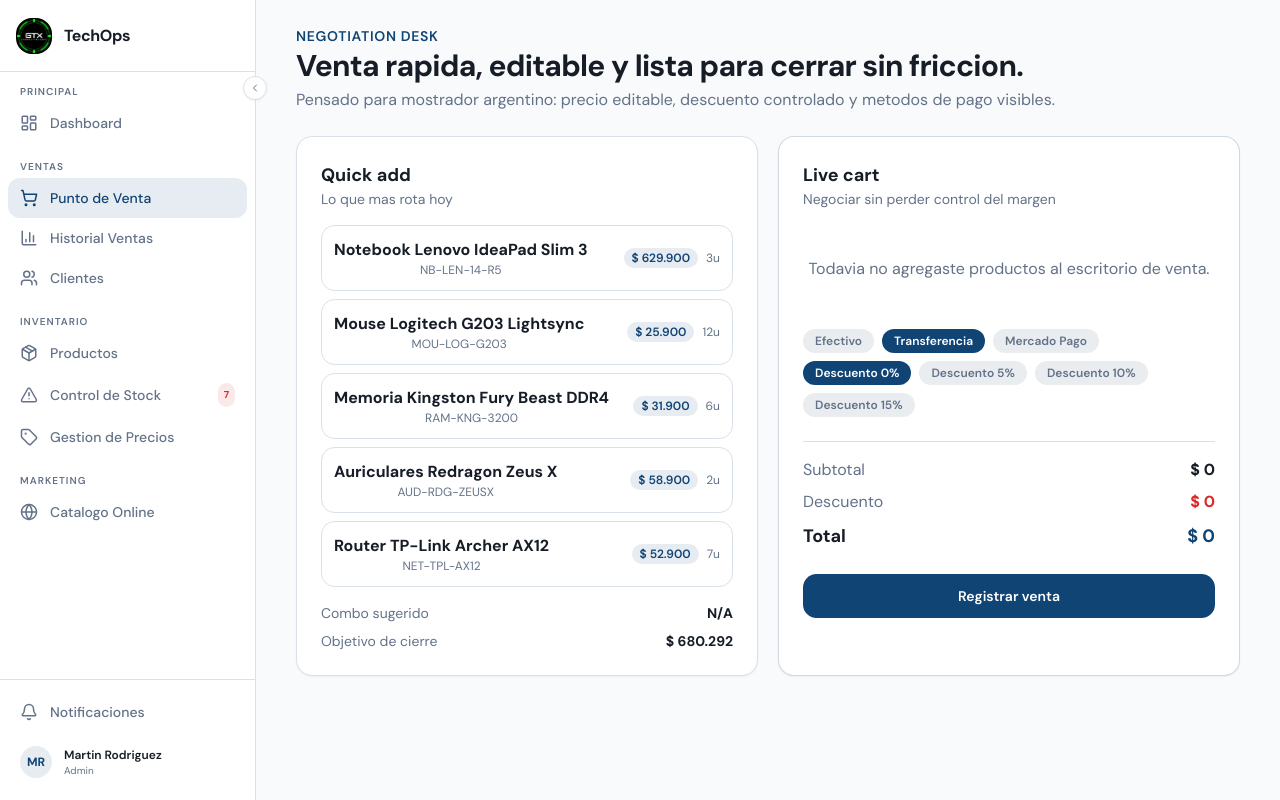
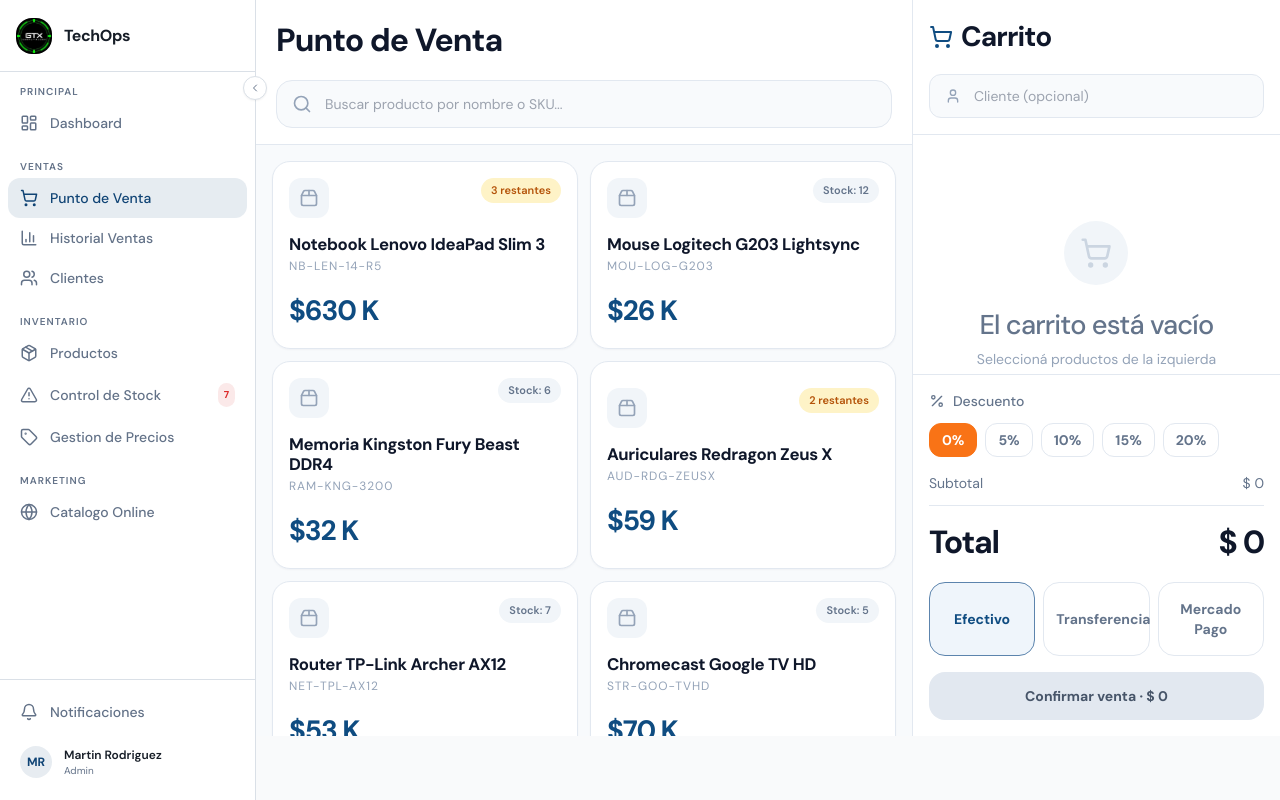
Before and after one commit to FabriBenitez/GtxComputacion, a Next.js app: page /pos in a window 1280 px wide. Built offline with nearby package versions, Linux system fonts and the light colour scheme.

Commit message:
Arreglado

```diff
--- a/src/app/pos/page.tsx
+++ b/src/app/pos/page.tsx
@@ -1,17 +1,10 @@
 'use client'
 
 import AppLayout from '@/components/AppLayout'
-import { useState, useEffect, useDeferredValue } from 'react'
+import { useDeferredValue, useEffect, useMemo, useState } from 'react'
+import { Search, ShoppingCart, User, Package2, Trash2, Minus, Plus, Percent } from 'lucide-react'
+import { compactCurrency, currency, initialProducts, paymentMethods } from '@/mockData'
 
-// Importar componentes auxiliares
-import SectionHeading from '@/components/SectionHeading' // Asumiendo que lo moviste a src/components
-import BoardCard from './BoardCard'
-import CartLine from './CartLine'
-
-// Importar datos y utilidades (ajusta la ruta si es diferente)
-import { initialProducts, paymentMethods, currency, compactCurrency } from '@/mockData'
-
-// Definir interfaces para productos y elementos del carrito
 interface Product {
   id: number
   name: string
@@ -33,7 +26,7 @@
   featured: string
   description: string
   specs: {
-    [key: string]: string | undefined // Permitir que los valores de specs sean string o undefined
+    [key: string]: string | undefined
   }
   variants: { label: string; stock: number }[]
   priceHistory: string[]
@@ -49,14 +42,37 @@
   unitPrice: number
 }
 
+const DISCOUNT_OPTIONS = [0, 5, 10, 15, 20]
+
+function stockBadge(product: Product) {
+  if (product.stock <= 0) {
+    return {
+      label: 'Sin stock',
+      className: 'bg-rose-100 text-rose-500',
+    }
+  }
+
+  if (product.stock <= 3) {
+    return {
+      label: `${product.stock} restantes`,
+      className: 'bg-amber-100 text-amber-700',
+    }
+  }
+
+  return {
+    label: `Stock: ${product.stock}`,
+    className: 'bg-slate-100 text-slate-500',
+  }
+}
+
 export default function POSPage() {
   const [products, setProducts] = useState<Product[]>(initialProducts)
   const [search, setSearch] = useState('')
+  const [customer, setCustomer] = useState('')
   const [cart, setCart] = useState<CartItem[]>([])
-  const [paymentMethod, setPaymentMethod] = useState('Transferencia')
+  const [paymentMethod, setPaymentMethod] = useState('Efectivo')
   const [discountRate, setDiscountRate] = useState(0)
   const [flashMessage, setFlashMessage] = useState('')
-  const [selectedProductId, setSelectedProductId] = useState<number>(initialProducts[0]?.id || 0) // Asumiendo que initialProducts no está vacío
 
   const deferredSearch = useDeferredValue(search)
 
@@ -66,19 +82,15 @@
     return () => window.clearTimeout(timer)
   }, [flashMessage])
 
-  const filteredProducts = products.filter((product) => {
+  const filteredProducts = useMemo(() => {
     const query = deferredSearch.trim().toLowerCase()
-    if (!query) return true
-    return (
-      product.name.toLowerCase().includes(query) ||
-      product.brand.toLowerCase().includes(query) ||
-      product.sku.toLowerCase().includes(query)
-    )
+    if (!query) return products
+
+    return products.filter((product) => {
+      const fullName = `${product.category} ${product.brand} ${product.name}`.toLowerCase()
+      return fullName.includes(query) || product.sku.toLowerCase().includes(query)
     })
-
-  // focusProduct es necesario para el "Combo sugerido" y "Objetivo de cierre"
-  const focusProduct =
-    products.find((product) => product.id === selectedProductId) ?? products[0]
+  }, [deferredSearch, products])
 
   const cartSubtotal = cart.reduce((acc, item) => acc + item.qty * item.unitPrice, 0)
   const discountValue = Math.round((cartSubtotal * discountRate) / 100)
@@ -96,6 +108,7 @@
 
     setCart((current) => {
       const existing = current.find((item) => item.id === product.id)
+
       if (existing) {
         return current.map((item) =>
           item.id === product.id
@@ -117,18 +130,16 @@
       ]
     })
 
-    notify(`${product.name} agregado al escritorio de venta.`)
+    notify(`${product.name} agregado al carrito.`)
   }
 
-  function updateCartItem(id: number, field: string, value: string | number) {
+  function updateQuantity(id: number, nextQty: number) {
     setCart((current) =>
-      current.map((item) => {
-        if (item.id !== id) return item
-        if (field === 'qty') {
-          return { ...item, qty: Math.max(1, Math.min(Number(value), item.stock)) }
-        }
-        return { ...item, unitPrice: Math.max(0, Number(value)) }
-      }),
+      current.map((item) =>
+        item.id === id
+          ? { ...item, qty: Math.max(1, Math.min(nextQty, item.stock)) }
+          : item,
+      ),
     )
   }
 
@@ -138,7 +149,7 @@
 
   function registerSale() {
     if (!cart.length) {
-      notify('Agrega productos antes de cerrar la venta.')
+      notify('Agrega productos antes de confirmar la venta.')
       return
     }
 
@@ -146,6 +157,7 @@
       current.map((product) => {
         const sold = cart.find((item) => item.id === product.id)
         if (!sold) return product
+
         return {
           ...product,
           stock: Math.max(product.stock - sold.qty, 0),
@@ -154,102 +166,232 @@
         }
       }),
     )
+
     setCart([])
     setDiscountRate(0)
-    notify(`Venta cerrada por ${currency.format(cartTotal)} via ${paymentMethod}.`)
+    setCustomer('')
+    notify(`Venta confirmada por ${currency.format(cartTotal)}.`)
   }
 
   return (
     <AppLayout>
-      <div className="mx-auto max-w-screen-2xl space-y-6 px-6 py-6 lg:px-8 xl:px-10">
-        <SectionHeading
-          tag="Negotiation desk"
-          title="Venta rapida, editable y lista para cerrar sin friccion."
-          text="Pensado para mostrador argentino: precio editable, descuento controlado y metodos de pago visibles."
+      <div className="h-[calc(100vh-4rem)] overflow-hidden bg-slate-50">
+        <div className="grid h-full grid-cols-1 xl:grid-cols-[1.7fr_0.95fr]">
+          <section className="flex min-h-0 flex-col border-r border-slate-200 bg-slate-50">
+            <div className="border-b border-slate-200 bg-white px-5 py-4">
+              <h1 className="text-[2rem] font-extrabold tracking-[-0.03em] text-slate-900">
+                Punto de Venta
+              </h1>
+
+              <div className="relative mt-4">
+                <Search className="pointer-events-none absolute left-4 top-1/2 h-5 w-5 -translate-y-1/2 text-slate-400" />
+                <input
+                  value={search}
+                  onChange={(event) => setSearch(event.target.value)}
+                  placeholder="Buscar producto por nombre o SKU..."
+                  className="h-12 w-full rounded-2xl border border-slate-200 bg-slate-50 pl-12 pr-4 text-sm text-slate-700 outline-none transition focus:border-slate-300 focus:bg-white"
                 />
+              </div>
+            </div>
 
-        <div className="pos-grid grid grid-cols-1 gap-5 md:grid-cols-2">
-          <BoardCard title="Quick add" subtitle="Lo que mas rota hoy">
-            <div className="stack-gap space-y-2">
-              {filteredProducts.slice(0, 5).map((product) => (
-                <button key={product.id} className="queue-item flex w-full items-center justify-between rounded-lg border border-border p-3 transition-colors hover:bg-muted" onClick={() => addToCart(product)}>
+            <div className="min-h-0 flex-1 overflow-y-auto px-4 py-4">
+              <div className="grid grid-cols-1 gap-3 sm:grid-cols-2 2xl:grid-cols-3">
+                {filteredProducts.map((product) => {
+                  const badge = stockBadge(product)
+
+                  return (
+                    <button
+                      key={product.id}
+                      onClick={() => addToCart(product)}
+                      className="rounded-[18px] border border-slate-200 bg-white p-4 text-left shadow-[0_1px_2px_rgba(15,23,42,0.04)] transition hover:-translate-y-0.5 hover:border-slate-300 hover:shadow-[0_10px_30px_rgba(15,23,42,0.08)]"
+                    >
+                      <div className="flex items-start justify-between gap-3">
+                        <span className="flex h-10 w-10 items-center justify-center rounded-xl bg-slate-100 text-slate-400">
+                          <Package2 className="h-5 w-5" />
+                        </span>
+                        <span
+                          className={`rounded-full px-2.5 py-1 text-[11px] font-semibold ${badge.className}`}
+                        >
+                          {badge.label}
+                        </span>
+                      </div>
+
+                      <div className="mt-4">
+                        <h2 className="line-clamp-2 text-[1.05rem] font-extrabold leading-5 tracking-[-0.02em] text-slate-900">
+                          {product.name}
+                        </h2>
+                        <p className="mt-1 text-xs uppercase tracking-[0.08em] text-slate-400">
+                          {product.sku}
+                        </p>
+                      </div>
+
+                      <p className="mt-4 text-[1.75rem] font-black tracking-[-0.04em] text-[#0f4c81]">
+                        {compactCurrency.format(product.price)}
+                      </p>
+                    </button>
+                  )
+                })}
+              </div>
+            </div>
+          </section>
+
+          <aside className="flex min-h-0 flex-col bg-white">
+            <div className="border-b border-slate-200 px-4 py-4">
+              <div className="flex items-center gap-2 text-[1.75rem] font-extrabold tracking-[-0.03em] text-slate-900">
+                <ShoppingCart className="h-6 w-6 text-[#0f4c81]" />
+                <span>Carrito</span>
+              </div>
+
+              <div className="relative mt-4">
+                <User className="pointer-events-none absolute left-4 top-1/2 h-4 w-4 -translate-y-1/2 text-slate-400" />
+                <input
+                  value={customer}
+                  onChange={(event) => setCustomer(event.target.value)}
+                  placeholder="Cliente (opcional)"
+                  className="h-11 w-full rounded-xl border border-slate-200 bg-slate-50 pl-11 pr-4 text-sm text-slate-700 outline-none transition focus:border-slate-300 focus:bg-white"
+                />
+              </div>
+            </div>
+
+            <div className="min-h-0 flex-1 overflow-y-auto">
+              {cart.length ? (
+                <div className="space-y-3 px-4 py-4">
+                  {cart.map((item) => (
+                    <div
+                      key={item.id}
+                      className="rounded-2xl border border-slate-200 bg-slate-50 p-3"
+                    >
+                      <div className="flex items-start justify-between gap-3">
                         <div>
-                    <strong className="text-foreground">{product.name}</strong>
-                    <span className="block text-xs text-muted-foreground">{product.sku}</span>
+                          <h3 className="text-sm font-bold text-slate-900">{item.name}</h3>
+                          <p className="mt-1 text-[11px] uppercase tracking-[0.08em] text-slate-400">
+                            {item.sku}
+                          </p>
                         </div>
-                  <div className="queue-side flex items-center gap-2">
-                    <mark className="rounded-md bg-primary/10 px-2 py-0.5 text-xs font-semibold text-primary">{currency.format(product.price)}</mark>
-                    <small className="text-xs text-muted-foreground">{product.stock}u</small>
+
+                        <button
+                          onClick={() => removeFromCart(item.id)}
+                          className="rounded-lg p-2 text-slate-400 transition hover:bg-white hover:text-rose-500"
+                          aria-label={`Quitar ${item.name}`}
+                        >
+                          <Trash2 className="h-4 w-4" />
+                        </button>
                       </div>
+
+                      <div className="mt-3 flex items-center justify-between gap-3">
+                        <div className="inline-flex items-center rounded-xl border border-slate-200 bg-white">
+                          <button
+                            onClick={() => updateQuantity(item.id, item.qty - 1)}
+                            className="px-3 py-2 text-slate-500 transition hover:text-slate-900"
+                            aria-label="Reducir cantidad"
+                          >
+                            <Minus className="h-4 w-4" />
+                          </button>
+                          <span className="min-w-10 text-center text-sm font-bold text-slate-900">
+                            {item.qty}
+                          </span>
+                          <button
+                            onClick={() => updateQuantity(item.id, item.qty + 1)}
+                            className="px-3 py-2 text-slate-500 transition hover:text-slate-900"
+                            aria-label="Aumentar cantidad"
+                          >
+                            <Plus className="h-4 w-4" />
+                          </button>
+                        </div>
+
+                        <div className="text-right">
+                          <p className="text-xs text-slate-400">
+                            {currency.format(item.unitPrice)} c/u
+                          </p>
+                          <p className="text-lg font-extrabold tracking-[-0.02em] text-[#0f4c81]">
+                            {currency.format(item.unitPrice * item.qty)}
+                          </p>
+                        </div>
+                      </div>
+                    </div>
+                  ))}
+                </div>
+              ) : (
+                <div className="flex h-full min-h-[320px] flex-col items-center justify-center px-6 text-center">
+                  <div className="flex h-16 w-16 items-center justify-center rounded-full bg-slate-100 text-slate-300">
+                    <ShoppingCart className="h-8 w-8" />
+                  </div>
+                  <p className="mt-5 text-[1.7rem] font-medium tracking-[-0.03em] text-slate-500">
+                    El carrito está vacío
+                  </p>
+                  <p className="mt-1 text-sm text-slate-400">
+                    Seleccioná productos de la izquierda
+                  </p>
+                </div>
+              )}
+            </div>
+
+            <div className="border-t border-slate-200 px-4 py-4">
+              <div className="flex items-center gap-2 text-sm font-medium text-slate-500">
+                <Percent className="h-4 w-4" />
+                <span>Descuento</span>
+              </div>
+
+              <div className="mt-3 flex flex-wrap gap-2">
+                {DISCOUNT_OPTIONS.map((rate) => (
+                  <button
+                    key={rate}
+                    onClick={() => setDiscountRate(rate)}
+                    className={`rounded-xl border px-3 py-1.5 text-sm font-bold transition ${
+                      discountRate === rate
+                        ? 'border-orange-500 bg-orange-500 text-white'
+                        : 'border-slate-200 bg-white text-slate-500 hover:border-slate-300'
+                    }`}
+                  >
+                    {rate}%
                   </button>
                 ))}
               </div>
-            <div className="negotiation-notes mt-4 space-y-2 text-sm">
-              <div className="flex justify-between">
-                <span className="text-muted-foreground">Combo sugerido</span>
-                <strong className="text-foreground">{focusProduct?.bundle?.join(' + ') || 'N/A'}</strong>
-              </div>
-              <div className="flex justify-between">
-                <span className="text-muted-foreground">Objetivo de cierre</span>
-                <strong className="text-foreground">{currency.format((focusProduct?.price || 0) * 1.08)}</strong>
+
+              <div className="mt-4 space-y-2 border-b border-slate-200 pb-3">
+                <div className="flex items-center justify-between text-sm text-slate-500">
+                  <span>Subtotal</span>
+                  <span>{currency.format(cartSubtotal)}</span>
                 </div>
               </div>
-          </BoardCard>
 
-          <BoardCard title="Live cart" subtitle="Negociar sin perder control del margen" tone="accent-panel">
-            <div className="stack-gap space-y-2">
-              {cart.length ? (
-                cart.map((item) => (
-                  <CartLine key={item.id} item={item} onChange={updateCartItem} onRemove={removeFromCart} />
-                ))
-              ) : (
-                <div className="empty-card text-center text-muted-foreground py-8">Todavia no agregaste productos al escritorio de venta.</div>
-              )}
+              <div className="mt-3 flex items-center justify-between">
+                <span className="text-[2rem] font-extrabold tracking-[-0.04em] text-slate-900">
+                  Total
+                </span>
+                <span className="text-[2rem] font-black tracking-[-0.04em] text-slate-900">
+                  {currency.format(cartTotal)}
+                </span>
               </div>
 
-            <div className="pill-row mt-4 flex flex-wrap gap-2">
+              <div className="mt-4 grid grid-cols-3 gap-2">
                 {paymentMethods.map((method) => (
                   <button
                     key={method}
-                  className={`pill rounded-full px-3 py-1 text-xs font-semibold transition-colors ${paymentMethod === method ? 'bg-primary text-white' : 'bg-muted text-muted-foreground hover:bg-muted/80'}`}
                     onClick={() => setPaymentMethod(method)}
+                    className={`rounded-2xl border px-3 py-4 text-center text-sm font-bold transition ${
+                      paymentMethod === method
+                        ? 'border-[#5c84ad] bg-[#eff5fb] text-[#0f4c81]'
+                        : 'border-slate-200 bg-white text-slate-500 hover:border-slate-300'
+                    }`}
                   >
                     {method}
                   </button>
                 ))}
               </div>
 
-            <div className="pill-row mt-2 flex flex-wrap gap-2">
-              {[0, 5, 10, 15].map((rate) => (
               <button
-                  key={rate}
-                  className={`pill rounded-full px-3 py-1 text-xs font-semibold transition-colors ${discountRate === rate ? 'bg-primary text-white' : 'bg-muted text-muted-foreground hover:bg-muted/80'}`}
-                  onClick={() => setDiscountRate(rate)}
+                onClick={registerSale}
+                className="mt-4 h-12 w-full rounded-2xl bg-slate-200 text-sm font-extrabold text-slate-600 transition hover:bg-slate-300"
               >
-                  Descuento {rate}%
+                Confirmar venta · {currency.format(cartTotal)}
               </button>
-              ))}
+
+              {flashMessage ? (
+                <p className="mt-3 text-center text-xs font-medium text-slate-500">{flashMessage}</p>
+              ) : null}
             </div>
-
-            <div className="totals-grid mt-6 space-y-2 border-t border-border pt-4">
-              <div className="flex justify-between">
-                <span className="text-muted-foreground">Subtotal</span>
-                <strong className="text-foreground">{currency.format(cartSubtotal)}</strong>
-              </div>
-              <div className="flex justify-between">
-                <span className="text-muted-foreground">Descuento</span>
-                <strong className="text-destructive">{currency.format(discountValue)}</strong>
-              </div>
-              <div className="grand-total flex justify-between text-lg font-bold">
-                <span className="text-foreground">Total</span>
-                <strong className="text-primary">{currency.format(cartTotal)}</strong>
-              </div>
-            </div>
-
-            <button className="primary-button full-width mt-6 w-full rounded-lg bg-primary py-3 text-sm font-semibold text-white transition-colors hover:bg-primary/90" onClick={registerSale}>
-              Registrar venta
-            </button>
-          </BoardCard>
+          </aside>
         </div>
       </div>
     </AppLayout>
```
Lines whose indentation alone changed are shown as unchanged.
